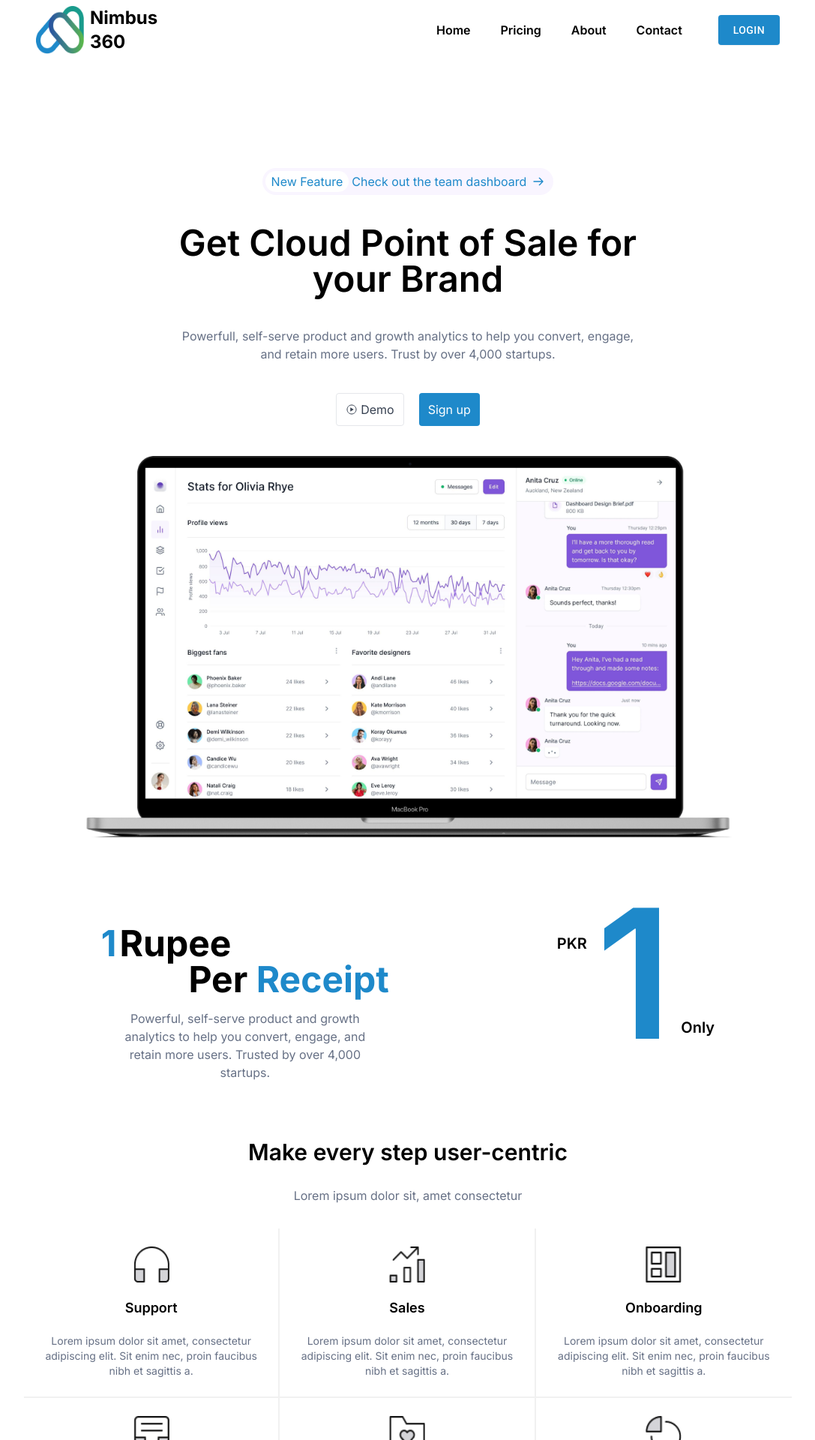
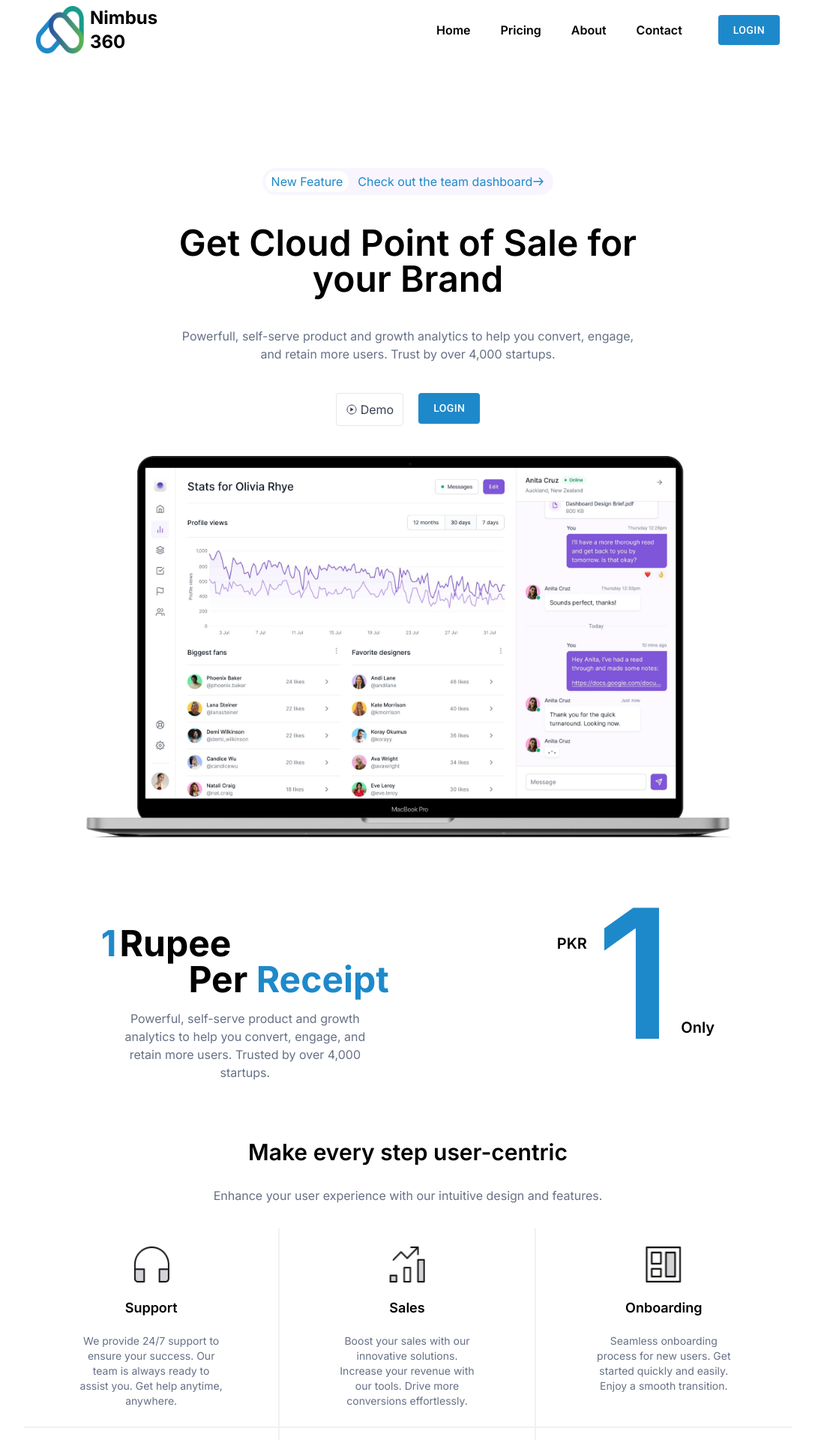
Before and after one commit to Haider-Ali-HA/NimbusFrontend, a React (Vite) app: page / in a window 1280 px wide. Shown: the top 1920 px of the page at 75% size, without its empty margins (96-1183 px from the left). Built offline with nearby package versions, Linux system fonts and the light colour scheme.

Commit message:
complete the minor changes

```diff
--- a/src/component/About.jsx
+++ b/src/component/About.jsx
@@ -65,7 +65,7 @@ const About = () => {
             </p>
             <p className="text-primary font-semibold">
               {" "}
-              support@untitledui.com
+              support@hexlertech.com
             </p>
           </div>
           <div className="text-center">
@@ -73,12 +73,12 @@ const About = () => {
             <p className="text-secondary my-2">
               Questions or queries? Get in touch!
             </p>
-            <p className="text-primary font-semibold"> sales@untitledui.com</p>
+            <p className="text-primary font-semibold"> sales@hexlertech.com</p>
           </div>
           <div className="text-center">
             <h1 className="text-xl lg:text-2xl font-semibold">Phone</h1>
             <p className="text-secondary my-2">Mon-Fri from 8am to 5pm</p>
-            <p className="text-primary font-semibold"> +1 (555) 000-0000</p>
+            <p className="text-primary font-semibold"> +92-344-9200674</p>
           </div>
         </div>
       </div>
--- a/src/component/Footer.jsx
+++ b/src/component/Footer.jsx
@@ -3,7 +3,7 @@ import { FaFacebook, FaGithub, FaInstagram, FaTwitter } from "react-icons/fa";
 
 const Footer = () => {
   return (
-    <div className="bg-[#FAFAFB] flex flex-col  gap-10 p-10 lg:p-28 font-inter">
+    <div className="bg-[#FAFAFB] flex flex-col  gap-10 p-10 lg:px-28 lg:pt-28 font-inter w-full ">
       <div className="flex flex-col sm:flex-row justify-between items-center gap-5">
         <h1 className="font-semibold text-3xl lg:text-4xl w-full sm:w-2/4 lg:w-[31rem]">
           Learn how to grow {String.fromCodePoint(0x1f4aa)} audience fast in
@@ -14,16 +14,17 @@ const Footer = () => {
         </button>
       </div>
       <hr className="border-gray-300" /> {/* Changed class to border-red-500 */}
-      <div className="grid grid-cols-1 sm:grid-cols-2 gap-7 md:grid-cols-5 ">
+      <div className="grid grid-cols-1 sm:grid-cols-2 gap-7 md:grid-cols-5  ">
         <div className="sm:col-span-2 gap-2 grid">
           {" "}
           {/* Added col-span-2 */}
           <h1 className="text-lg font-semibold">About Rareblocks</h1>
           <p className="w-5/6 lg:w-3/4 text-gray-600">
-            Lorem ipsum dolor sit, amet consectetur adipisicing elit. Eveniet
-            culpa quae temporibus magni quisquam, minus sed doloribus odit
-            dolorum ad distinctio facere rem, eos incidunt itaque nostrum amet,
-            at natus.
+            Rareblocks is a collection of beautifully designed, responsive UI
+            blocks that can be used to build stunning websites quickly and
+            easily. Our mission is to provide developers and designers with the
+            tools they need to create amazing web experiences without having to
+            start from scratch.
           </p>
           <div className="flex gap-5 my-6">
             <a href="">
@@ -70,10 +71,10 @@ const Footer = () => {
             <li>Youtube Playlist</li>
           </ul>
         </div>
-        <div></div>
-        <div></div>
-        <div></div>
       </div>
+      <p className="w-full text-gray-600  text-center">
+        Design and developed by hexler tech
+      </p>
     </div>
   );
 };
--- a/src/component/Home.jsx
+++ b/src/component/Home.jsx
@@ -1,18 +1,56 @@
-import React from "react";
+import React, { useState } from "react";
 import { HiOutlineArrowRight } from "react-icons/hi";
 import { IoPlayCircleOutline } from "react-icons/io5";
 import laptopImage from "../assets/laptop.png";
+import { Link } from "react-router-dom";
+import Button from "@mui/material/Button";
+import Menu from "@mui/material/Menu";
+import MenuItem from "@mui/material/MenuItem";
 
 const Home = () => {
+  const [activeButton, setActiveButton] = useState("newFeature");
+
+  const [anchorEl, setAnchorEl] = React.useState(null);
+
+  const open = Boolean(anchorEl);
+
+  const handleClick = (event) => {
+    setAnchorEl(event.currentTarget);
+  };
+  const handleClose = (value) => {
+    console.log(value);
+    setAnchorEl(null);
+    if (value === "pos") {
+      window.location.href = "https://pos.nimbus360.org/";
+    } else if (value === "warehouse") {
+      window.location.href = "https://warehouse.nimbus360.org/";
+    }
+  };
+
   return (
-    <div id="Home" className="bg-re-400 font-inter h-full w-full flex flex-col gap-10   items-center ">
+    <div
+      id="Home"
+      className="bg-re-400 font-inter h-full w-full flex flex-col gap-10   items-center "
+    >
       {/* <-----hero section start----->  */}
       <section className="w-full flex flex-col h-full mt-56 justify-center items-center gap-10">
         <div className="bg-[#F9F5FF] text-xs md:text-base flex items-center text-primary justify-center md:gap-1 gap-3 h-7 md:h-9 px-1 rounded-full">
-          <p className="bg-white flex items-center justify-center rounded-full h-5 md:h-7 px-1 md:px-2 ">
+          <p
+            onClick={() => setActiveButton("newFeature")}
+            className={`${
+              activeButton === "newFeature" ? "bg-white" : ""
+            } flex items-center justify-center rounded-full h-5 md:h-7 px-1 md:px-2 cursor-pointer`}
+          >
             New Feature
           </p>
-          <p className="flex items-center gap-2 md:pr-2">
+          <p
+            onClick={() => setActiveButton("teamDashboard")}
+            className={`${
+              activeButton === "teamDashboard"
+                ? "bg-white rounded-full px-2"
+                : ""
+            } flex items-center justify-center rounded-full h-5 md:h-7 px-1 md:px-2 cursor-pointer`}
+          >
             Check out the team dashboard{" "}
             <span>
               <HiOutlineArrowRight />
@@ -30,14 +68,44 @@ const Home = () => {
         </p>
 
         <div className="flex gap-5 text-sm md:text-base">
-          <button className="bg-white border border-gray-200 flex hover:bg-gray-100 items-center gap-1 md:h-11 text-gray-700 rounded py-2 px-3">
-            {" "}
-            <IoPlayCircleOutline />
-            Demo
-          </button>
-          <button className="bg-primary text-white rounded  hover:bg-opacity-80 py-2 px-3">
-            Sign up
-          </button>
+          <Link to="https://www.youtube.com/watch?v=FE8NvDXbStk">
+            <button className="bg-white border border-gray-200 flex hover:bg-gray-100 items-center gap-1 md:h-11 text-gray-700 rounded py-2 px-3">
+              {" "}
+              <IoPlayCircleOutline />
+              Demo
+            </button>
+          </Link>
+          <div>
+            <Button
+              aria-controls={open ? "basic-menu" : undefined}
+              aria-haspopup="true"
+              aria-expanded={open ? "true" : undefined}
+              onClick={handleClick}
+              className="!bg-primary shadow-sm !text-white !px-5 !py-2 !rounded"
+              sx={{
+                "&:hover": {
+                  opacity: 0.8, // Reduce opacity on hover
+                },
+              }}
+            >
+              Login
+            </Button>
+
+            <Menu
+              id="basic-menu"
+              anchorEl={anchorEl}
+              open={open}
+              onClose={handleClose}
+              MenuListProps={{
+                "aria-labelledby": "basic-button",
+              }}
+            >
+              <MenuItem onClick={() => handleClose("pos")}>Pos</MenuItem>
+              <MenuItem onClick={() => handleClose("warehouse")}>
+                Warehouse
+              </MenuItem>
+            </Menu>
+          </div>
         </div>
       </section>
 
--- a/src/component/Pricing.jsx
+++ b/src/component/Pricing.jsx
@@ -8,17 +8,17 @@ import image6 from "../assets/chart.png";
 
 const Pricing = () => {
   return (
-    <div id="Pricing" className="py-10 flex flex-col items-center font-inter">
+    <div id="Pricing" className="py-10 flex flex-col items-center  font-inter">
       {/* Pricing Numbers Section */}
-      <div className="flex flex-col sm:flex-row gap-24 lg:gap-56 items-center justify-center ">
-        <div className="text-black font-inter mt-10">
-          <p className="text-start font-bold text-3xl pl-4 sm:pl-0 sm:text-4xl lg:text-5xl">
+      <div className="flex flex-col sm:flex-row gap-24 lg:gap-56 items-center justify-center w-full  ">
+        <div className="text-black font-inter mt-10 ">
+          <p className="text-start font-bold text-3xl pl-10 sm:pl-0  sm:text-4xl lg:text-5xl">
             <span className="text-primary mr-1 ">1</span>Rupee
           </p>
-          <p className="text-end font-bold text-3xl sm:text-4xl pr-4 sm:pr-0 lg:text-5xl">
+          <p className="text-end font-bold text-3xl sm:text-4xl pr-10  sm:pr-0 lg:text-5xl">
             Per <span className="text-primary">Receipt</span>
           </p>
-          <p className="text-secondary text-center w-96 mt-4 px-4">
+          <p className="text-secondary text-center w-full sm:w-96 mt-4 px-6 sm:px-4">
             Powerful, self-serve product and growth analytics to help you
             convert, engage, and retain more users. Trusted by over 4,000
             startups.
@@ -34,22 +34,52 @@ const Pricing = () => {
       </div>
 
       {/* User-Centric Steps Section */}
-     <div className="flex flex-col items-center justify-center py-10">
+      <div className="flex flex-col items-center justify-center py-10">
         <h1 className="font-semibold text-3xl text-center px-5">
           Make every step user-centric
         </h1>
         <p className="text-secondary text-center mt-7 px-4">
-          Lorem ipsum dolor sit, amet consectetur
+          Enhance your user experience with our intuitive design and features.
         </p>
         <div className="ruled-grid mt-8 px-12 md:px-32">
           {/* Grid Items */}
           {[
-            { image: image1, title: "Support" },
-            { image: image2, title: "Sales" },
-            { image: image3, title: "Onboarding" },
-            { image: image4, title: "Product" },
-            { image: image5, title: "Quality" },
-            { image: image6, title: "Result" },
+            {
+              image: image1,
+              title: "Support",
+              description:
+                "We provide 24/7 support to ensure your success. Our team is always ready to assist you. Get help anytime, anywhere.",
+            },
+            {
+              image: image2,
+              title: "Sales",
+              description:
+                "Boost your sales with our innovative solutions. Increase your revenue with our tools. Drive more conversions effortlessly.",
+            },
+            {
+              image: image3,
+              title: "Onboarding",
+              description:
+                "Seamless onboarding process for new users. Get started quickly and easily. Enjoy a smooth transition.",
+            },
+            {
+              image: image4,
+              title: "Product",
+              description:
+                "High-quality products that meet your needs. Experience the best performance. Reliable and efficient solutions.",
+            },
+            {
+              image: image5,
+              title: "Quality",
+              description:
+                "We prioritize quality in everything we do. Delivering excellence consistently. Your satisfaction is our priority.",
+            },
+            {
+              image: image6,
+              title: "Result",
+              description:
+                "Achieve outstanding results with our tools. Maximize your productivity. Reach your goals faster.",
+            },
           ].map((item, index) => (
             <div
               key={index}
@@ -61,9 +91,9 @@ const Pricing = () => {
                 alt={item.title}
               />
               <h1 className="font-semibold text-lg">{item.title}</h1>
-              <p className="text-secondary text-sm text-center">
-                Lorem ipsum dolor sit amet, consectetur adipiscing elit. Sit
-                enim nec, proin faucibus nibh et sagittis a.
+
+              <p className="text-secondary text-sm xl:w-4/6 text-center">
+                {item.description}
               </p>
             </div>
           ))}
```
Also changed, not shown: src/component/Client.jsx (+9 -9 lines).
